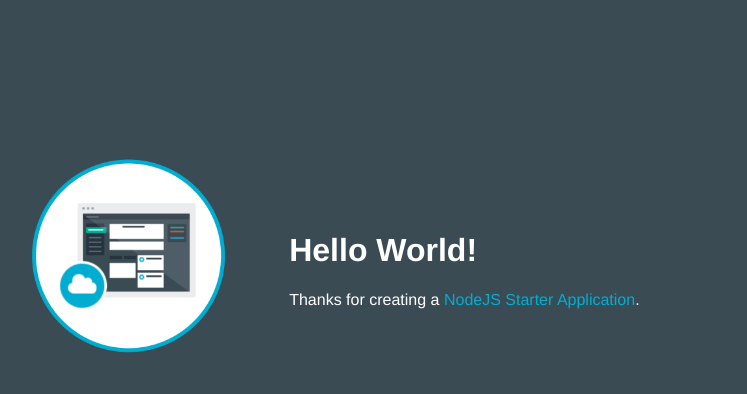
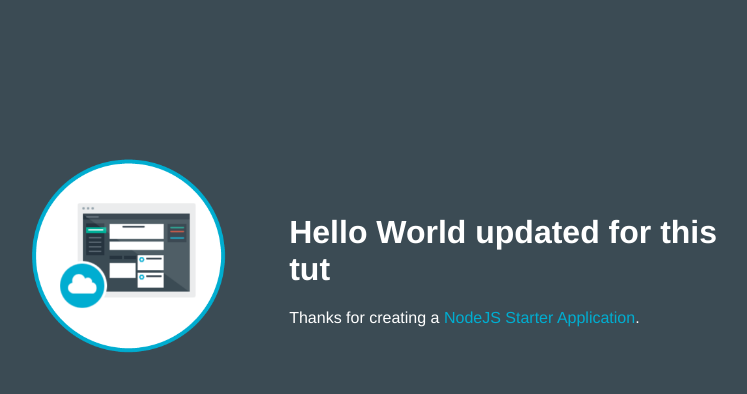
Before and after one commit to geoffhull/gh-tut-app, a website: page public/index.html in a window 1280 px wide. Shown: the whole page, without its empty margins (253-1000 px from the left). Drawn offline with Linux system fonts and the light colour scheme.

Commit message:
Update index.html

```diff
--- a/public/index.html
+++ b/public/index.html
@@ -16,7 +16,7 @@
           <img class = "newappIcon" src="images/newapp-icon.png">
         </td>
         <td>
-          <h1 id="message">Hello World!</h1>
+          <h1 id="message">Hello World updated for this tut</h1>
           <p class='description'></p> Thanks for creating a <span class = "blue">NodeJS Starter Application</span>.
         </td>
       </tr>
```
